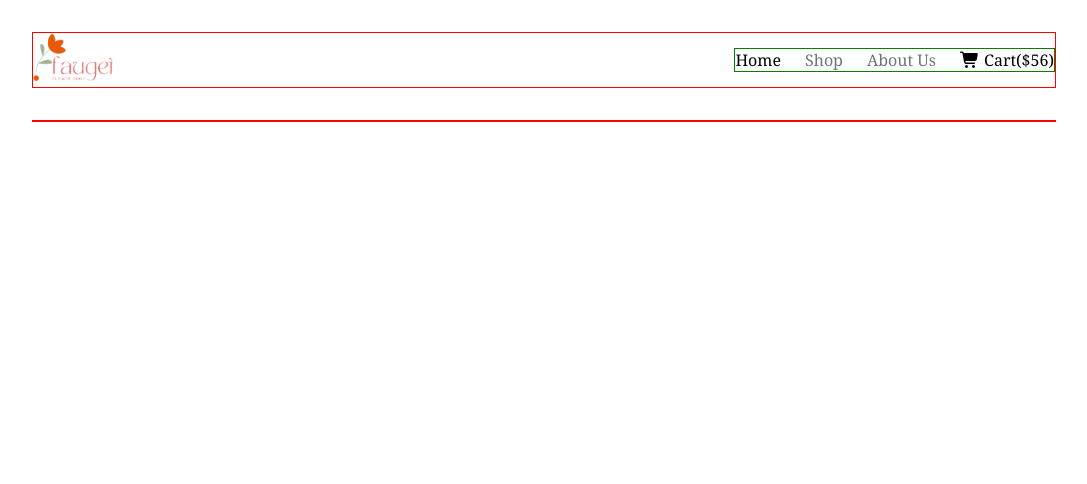
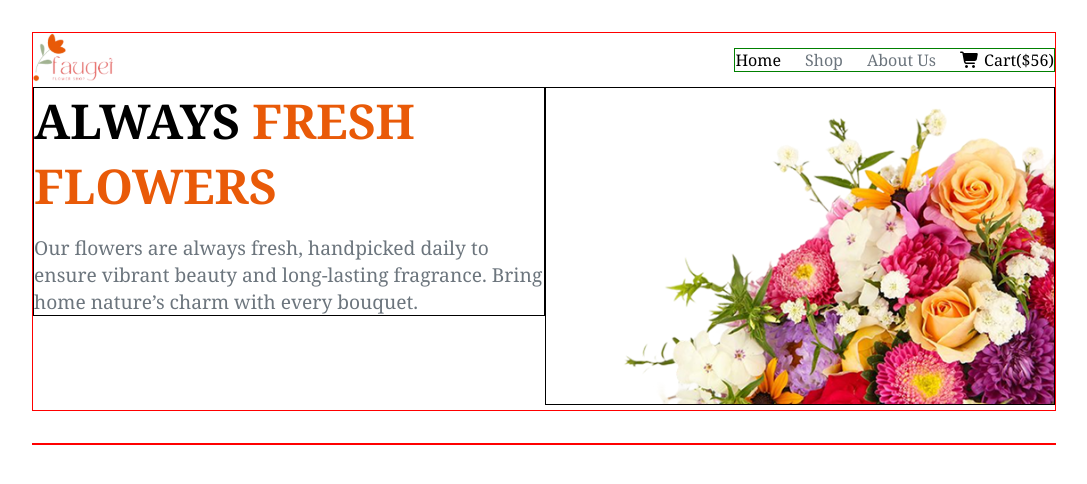
Before and after one commit to AshiqurRahmanAshik/Responsive-Flower-02-By-Ashik, a plain HTML site: page index.html in a window 1280 px wide. Shown: the whole page, without its empty margins (96-1183 px from the left). Drawn offline with Linux system fonts and the light colour scheme.

Commit message:
Add Banner Section Without Properly Responsive

```diff
--- a/index.html
+++ b/index.html
@@ -36,6 +36,21 @@
           </ul>
         </div>
       </nav>
+      <section class="banner">
+        <div class="banner_text">
+          <h1>
+            Always <span>Fresh <br />Flowers</span>
+          </h1>
+          <p>
+            Our flowers are always fresh, handpicked daily to ensure vibrant
+            beauty and long-lasting fragrance. Bring home nature’s charm with
+            every bouquet.
+          </p>
+        </div>
+        <div class="banner_image">
+          <img src="./assets/hero-flower.png" alt="" />
+        </div>
+      </section>
     </header>
 
     <main></main>
--- a/style.css
+++ b/style.css
@@ -46,6 +46,22 @@ nav {
   color: var(--secondary-color);
 }
 
+/* Banner Section */
+.banner {
+  display: flex;
+  flex-direction: column-reverse;
+}
+.banner_text h1 {
+  font-size: 2rem;
+  text-transform: uppercase;
+}
+.banner_text h1 span {
+  color: var(--primary-color);
+}
+.banner_text p {
+  color: var(--secondary-color);
+}
+
 /* Responsive Layout */
 /* Tab */
 @media (min-width: 576px) {
@@ -54,8 +70,44 @@ nav {
   .nav_menu ul li:nth-child(3) {
     display: block;
   }
+  .banner {
+    display: flex;
+    flex-direction: row;
+    align-items: start;
+  }
+  .banner > * {
+    flex: 1;
+  }
+  .banner_text {
+
+    border: 1px solid black;
+  }
+  .banner_text p {
+    font-size: 1rem;
+  }
+
+  .banner_image img {
+    .banner_image img {
+      width: 100%;
+      height: auto;
+      object-fit: cover;
+      display: block;
+    }
+    border: 1px solid black;
+  }
 }
 
 /* PC */
 @media (min-width: 992px) {
+  .banner {
+    justify-content: space-between;
+  }
+  .banner_text h1 {
+    font-size: 3rem;
+    text-transform: uppercase;
+  }
+  .banner_text p {
+    font-size: 1.2rem;
+    margin-top: 1rem;
+  }
 }
```
